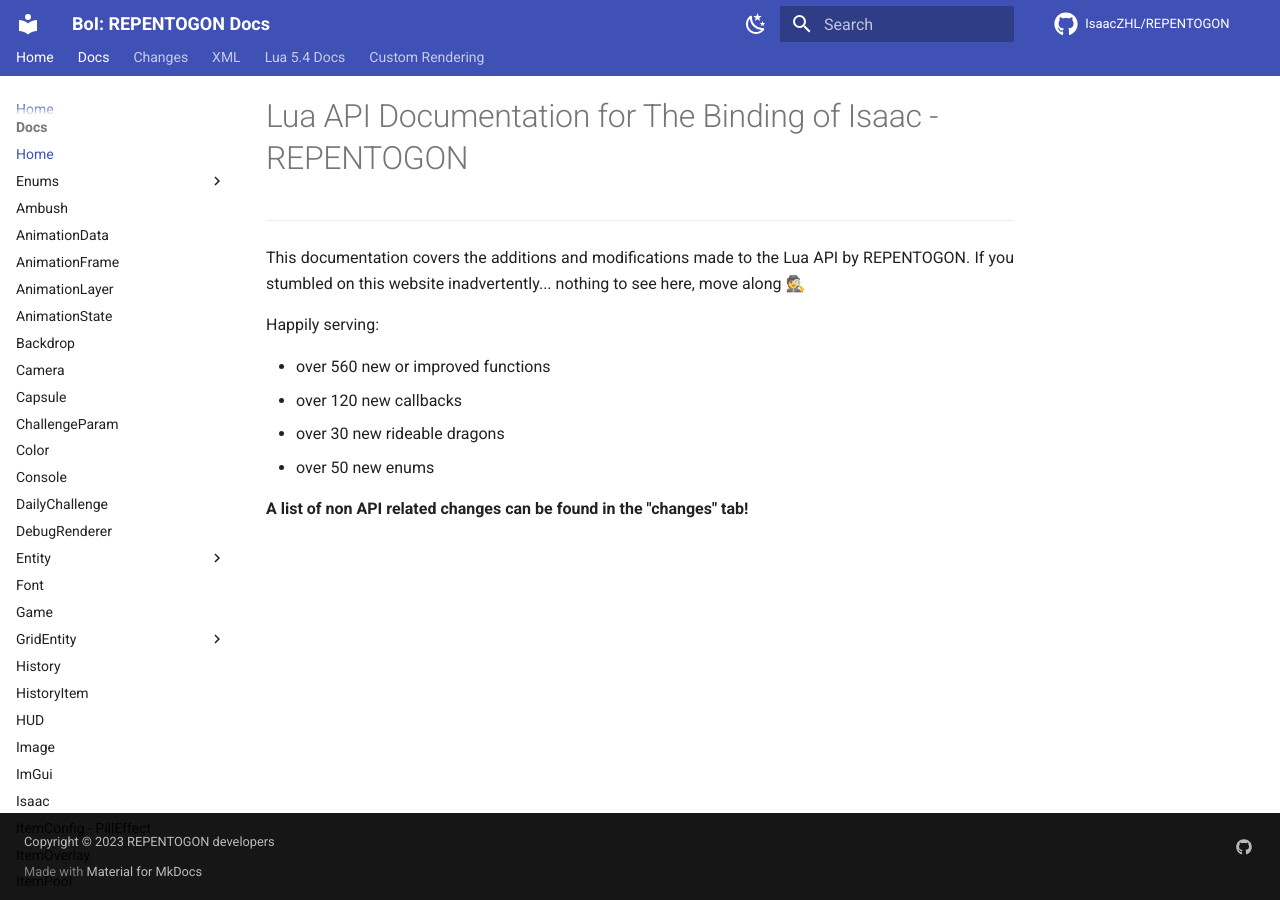
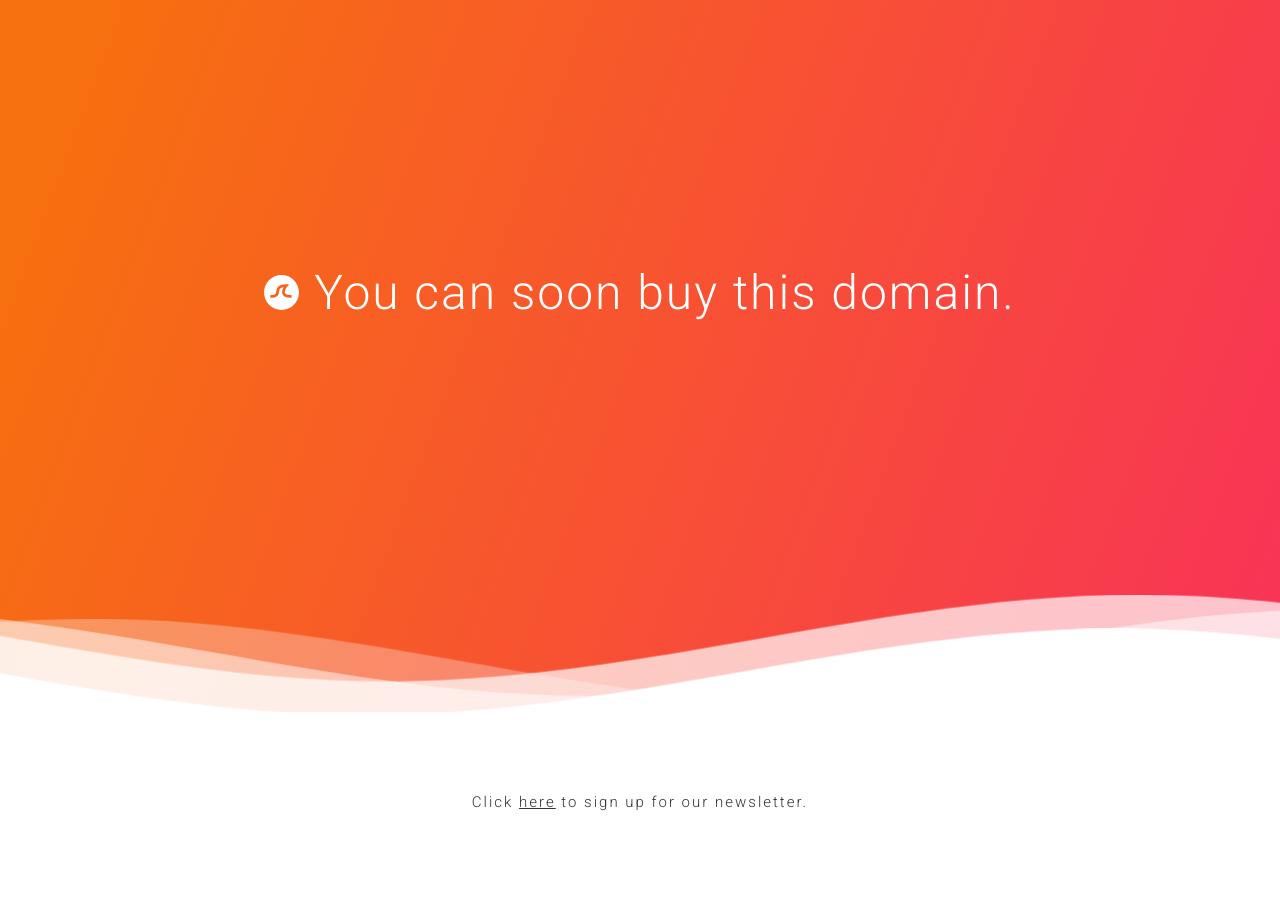
Before and after one commit to TeamREPENTOGON/REPENTOGON, an MkDocs documentation site: the page built from documentation/docs/index.md, in a window 1280 px wide. Built offline with MkDocs 1.6.1 and Material for MkDocs 9.7.7, drawn with Linux system fonts in a browser that asks for light colours; comment, search, counter and statistics services are not loaded; the version menu is left out.

Commit message:
Added cool new landing page

```diff
--- a/documentation/mkdocs.yml
+++ b/documentation/mkdocs.yml
@@ -180,6 +180,7 @@
 site_url: https://repentogon.com
 theme:
   favicon: img/favicon.ico
+  custom_dir: overrides
   features:
   - search.suggest
   - search.highlight
--- /dev/null
+++ b/documentation/overrides/main.html
@@ -0,0 +1,94 @@
+{% extends "base.html" %} {% block announce %}
+<script>
+    if (typeof(Storage) !== "undefined") {
+        if (localStorage.getItem("darkMode") == 1) {
+            document.body.classList.add("darkMode");
+        }
+    }
+</script>
+{% endblock %} {% block config %}
+<div id="DomainShark" style=" background: white; z-index: 10; position: absolute; top:0px; right:0px; bottom:0px; left:0px;">
+<div id="ds1" style="display: none;">
+<div style= "position: relative; text-align: center; background: linear-gradient(110.4deg, rgb(247, 112, 15) 6.4%, rgb(248, 50, 88) 100.2%);    color: white;">
+<div style=" height: 65vh; width: 100%; margin: 0;    padding: 0;  display: flex;justify-content: center;align-items: center;text-align: center;">
+<svg version="1.1" style="width: 50px; fill: white; padding-right: 15px; display: inline-block; vertical-align: middle;" baseProfile="tiny" id="Layer_1" xmlns="http://www.w3.org/2000/svg"
+xmlns:xlink="http://www.w3.org/1999/xlink" x="0px" y="0px" viewBox="0 0 500 500" xml:space="preserve">
+<path fill="#FFFFFF" stroke="#000000" stroke-width="10" stroke-miterlimit="10" d="M57,283" />
+<g><path fill="#fff"
+d="M250.4,0.8C112.7,0.8,1,112.4,1,250.2c0,137.7,111.7,249.4,249.4,249.4c137.7,0,249.4-111.7,249.4-249.4
+C499.8,112.4,388.1,0.8,250.4,0.8z M383.8,326.3c-62,0-101.4-14.1-117.6-46.3c-17.1-34.1-2.3-75.4,13.2-104.1
+c-22.4,3-38.4,9.2-47.8,18.3c-11.2,10.9-13.6,26.7-16.3,45c-3.1,20.8-6.6,44.4-25.3,62.4c-19.8,19.1-51.6,26.9-100.2,24.6l1.8-39.7		c35.9,1.6,59.7-2.9,70.8-13.6c8.9-8.6,11.1-22.9,13.5-39.6c6.3-42,14.8-99.4,141.4-99.4h41L333,166c-12.6,16-45.4,68.2-31.2,96.2	c9.2,18.3,41.5,25.6,91.2,24.2l1.1,39.8C390.5,326.2,387.1,326.3,383.8,326.3z" />
+</g>
+</svg>
+<h1 style="font-weight: 300;letter-spacing: 2px;font-size: 48px;">You can soon buy this domain.</h1>
+</div>
+<div>
+<svg style="  position:relative;  width: 100%;  height:15vh;  margin-bottom:-7px;  min-height:100px;  max-height:150px;" xmlns="http://www.w3.org/2000/svg" xmlns:xlink="http://www.w3.org/1999/xlink"
+viewBox="0 24 150 28" preserveAspectRatio="none" shape-rendering="auto">
+<style>.parallax > use {
+  animation: move-forever 25s cubic-bezier(.55,.5,.45,.5)     infinite;
+}
+.parallax > use:nth-child(1) {
+  animation-delay: -2s;
+  animation-duration: 17s;
+}
+.parallax > use:nth-child(2) {
+  animation-delay: -3s;
+  animation-duration: 15s;
+}
+.parallax > use:nth-child(3) {
+  animation-delay: -4s;
+  animation-duration: 13s;
+}
+.parallax > use:nth-child(4) {
+  animation-delay: -5s;
+  animation-duration: 25s;
+}
+@keyframes move-forever {
+  0% {
+   transform: translate3d(-90px,0,0);
+  }
+  100% {
+    transform: translate3d(85px,0,0);
+  }
+}</style>
+<defs>
+<path id="gentle-wave" d="M-160 44c30 0 58-18 88-18s 58 18 88 18 58-18 88-18 58 18 88 18 v44h-352z" />
+</defs>
+<g class="parallax">
+<use xlink:href="#gentle-wave" x="48" y="0" fill="rgba(255,255,255,0.7" />
+<use xlink:href="#gentle-wave" x="48" y="3" fill="rgba(255,255,255,0.5)" />
+<use xlink:href="#gentle-wave" x="48" y="5" fill="rgba(255,255,255,0.3)" />
+<use xlink:href="#gentle-wave" x="48" y="7" fill="#fff" />
+</g>
+</svg>
+</div>
+</div>
+<div style="position: relative; height: 20vh; text-align: center; background-color: white; margin: -3px; display: flex;justify-content: center;align-items: center;text-align: center;">
+  <p style="font-weight: 300;letter-spacing: 2px;font-size: 15px; color: #333333;">Click <u style="cursor: pointer;">here</u> to sign up for our newsletter.</p>
+</div>
+<script>
+"undefined"!=typeof Storage&&("P3B3PXJlcGVudG9nb24="==btoa(window.location.search)&&localStorage.setItem("ZHL","cmVwZW50b2dvbg=="),"cmVwZW50b2dvbg=="==localStorage.getItem("ZHL")?document.getElementById("DomainShark").remove():(document.getElementsByClassName("md-header")[0].remove(),document.getElementsByClassName("md-container")[0].remove(),document.getElementById("ds1").style.display="block"));
+</script>
+</div>
+</div>
+{{ super() }}
+{% endblock %} {% block footer %} {% import "partials/language.html" as lang with context %}
+<footer class="md-footer">
+    <div class="md-footer-meta md-typeset">
+        <div class="md-footer-meta__inner md-grid">
+            <div class="md-footer-copyright">
+                {% if config.copyright %}
+                <div class="md-footer-copyright__highlight">
+                    {{ config.copyright }}
+                </div>
+                {% endif %} Made with
+                <a href="https://squidfunk.github.io/mkdocs-material/" target="_blank" rel="noopener">
+          Material for MkDocs
+        </a> {{ extracopyright }}
+            </div>
+            {% include "partials/social.html" %}
+        </div>
+    </div>
+</footer>
+{% endblock %}
```
